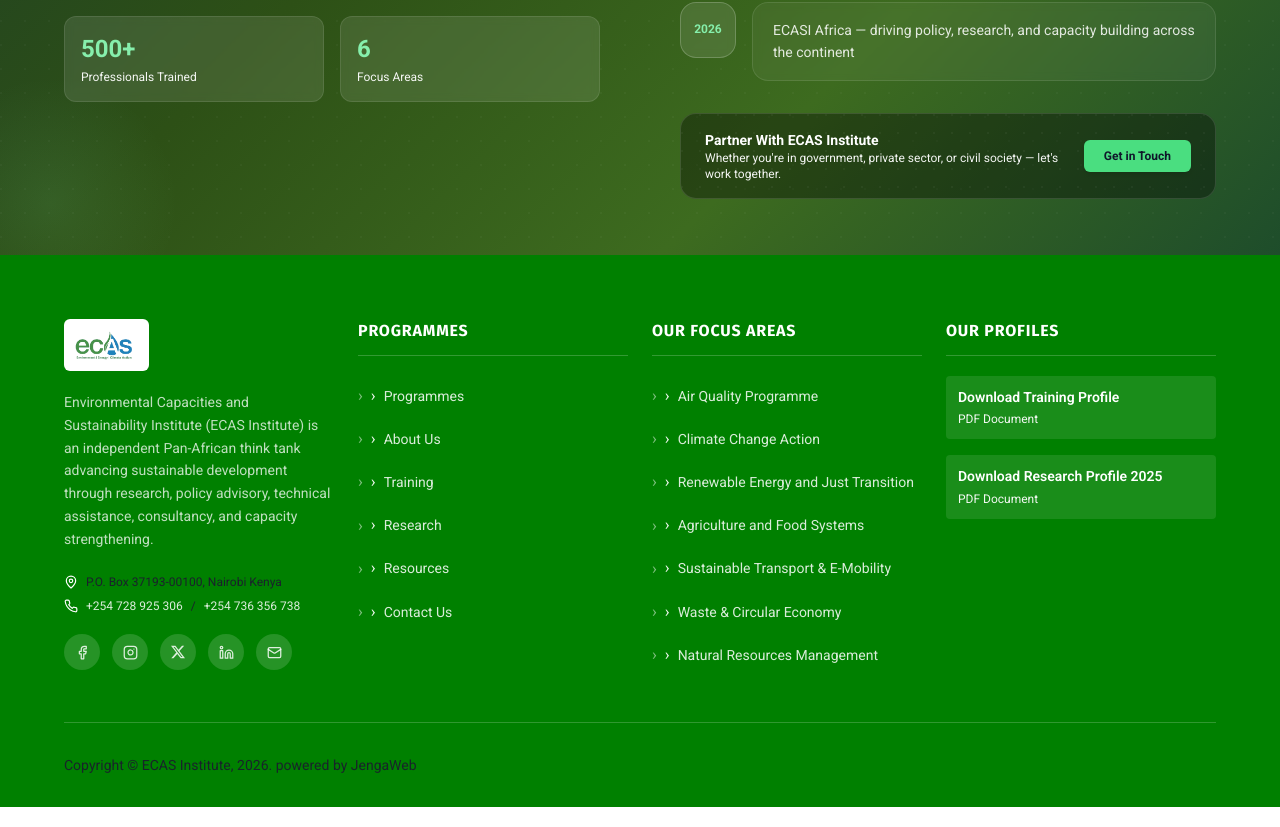
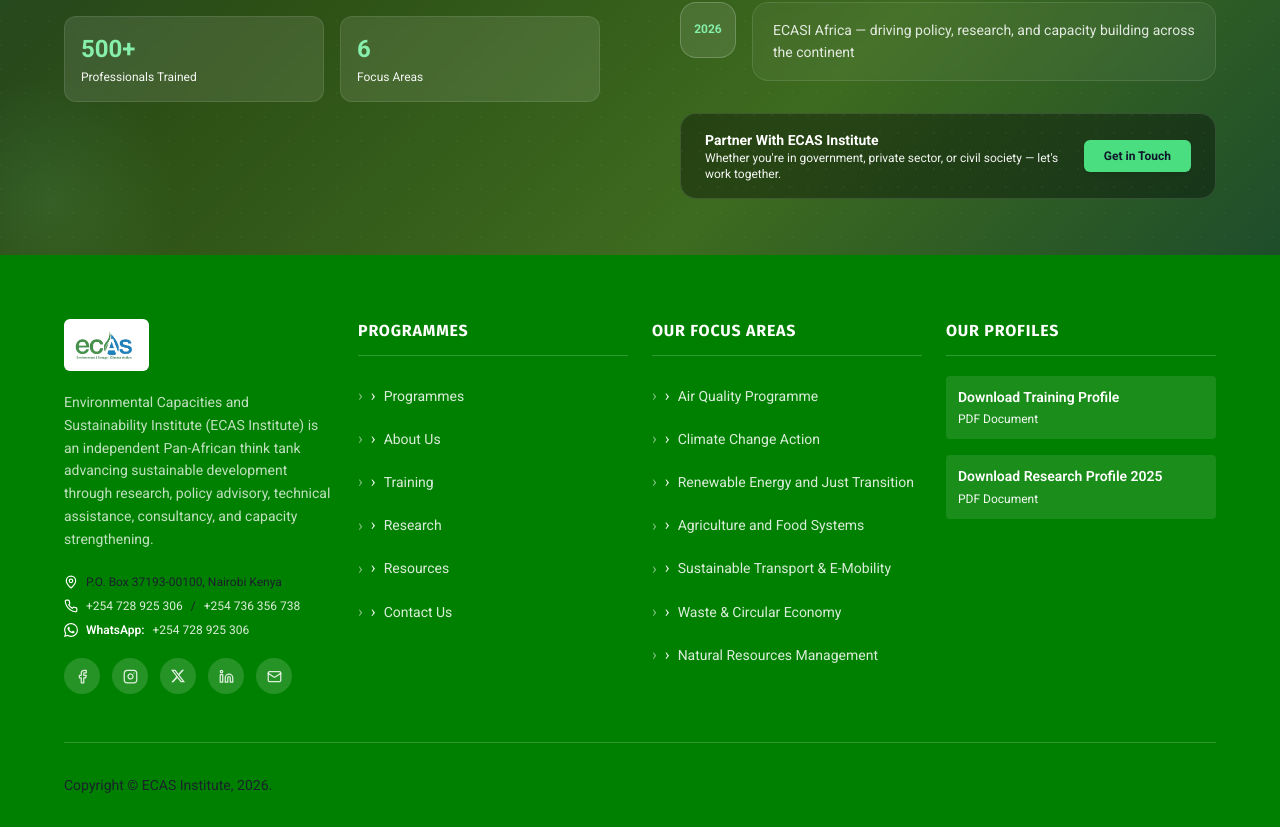
Before and after one commit to davies-dev404/ecasi_africa, a React (Vite) app: page /about in a window 1280 px wide. Shown: the part 4594-5421 px from the top of the page. Built offline with nearby package versions, Linux system fonts and the light colour scheme.

Commit message:
update footer and increase hero size

```diff
--- a/src/components/Footer.jsx
+++ b/src/components/Footer.jsx
@@ -32,6 +32,16 @@
                 <a href="tel:+254728925306" className="hover:underline hover:text-white transition-colors">+254 728 925 306</a>
                 <span>/</span>
                 <a href="tel:+254736356738" className="hover:underline hover:text-white transition-colors">+254 736 356 738</a>
+              </p>
+              <p className="flex items-center gap-2 mt-1">
+                {/* Custom WhatsApp SVG */}
+                <svg viewBox="0 0 24 24" className="w-[14px] h-[14px] text-white/80 shrink-0 fill-current" aria-hidden="true">
+                  <path d="M17.472 14.382c-.297-.149-1.758-.867-2.03-.967-.273-.099-.471-.148-.67.15-.197.297-.767.966-.94 1.164-.173.199-.347.223-.644.075-.297-.15-1.255-.463-2.39-1.475-.883-.788-1.48-1.761-1.653-2.059-.173-.297-.018-.458.13-.606.134-.133.298-.347.446-.52.149-.174.198-.298.298-.497.099-.198.05-.371-.025-.52-.075-.149-.669-1.612-.916-2.207-.242-.579-.487-.5-.669-.51a12.8 12.8 0 0 0-.57-.01c-.198 0-.52.074-.792.372-.272.297-1.04 1.016-1.04 2.479 0 1.462 1.065 2.875 1.213 3.074.149.198 2.096 3.2 5.077 4.487.709.306 1.262.489 1.694.625.712.227 1.36.195 1.871.118.571-.085 1.758-.719 2.006-1.413.248-.694.248-1.289.173-1.413-.074-.124-.272-.198-.57-.347m-5.421 7.403h-.004a9.87 9.87 0 0 1-5.031-1.378l-.361-.214-3.741.982.998-3.648-.235-.374a9.86 9.86 0 0 1-1.51-5.26c.001-5.45 4.436-9.884 9.888-9.884 2.64 0 5.122 1.03 6.988 2.898a9.825 9.825 0 0 1 2.893 6.994c-.003 5.45-4.437 9.884-9.885 9.884m8.413-18.297A11.815 11.815 0 0 0 12.05 0C5.495 0 .16 5.335.157 11.892c0 2.096.547 4.142 1.588 5.945L.057 24l6.305-1.654a11.882 11.882 0 0 0 5.683 1.448h.005c6.554 0 11.89-5.335 11.893-11.893a11.821 11.821 0 0 0-3.48-8.413Z"/>
+                </svg>
+                <span className="font-semibold text-white/80">WhatsApp:</span>
+                <a href="https://wa.me/254728925306" target="_blank" rel="noopener noreferrer" className="hover:underline hover:text-white transition-colors">
+                  +254 728 925 306
+                </a>
               </p>
             </div>
 
@@ -140,7 +150,7 @@
 
         {/* Bottom Bar */}
         <div className="border-t border-white/20 pt-8 flex flex-col md:flex-row justify-between items-center gap-4 text-sm text-white/60 text-center">
-          <p>Copyright © ECAS Institute, {year}. powered by JengaWeb</p>
+          <p>Copyright © ECAS Institute, {year}.</p>
         </div>
       </div>
     </footer>
--- a/src/pages/Index.jsx
+++ b/src/pages/Index.jsx
@@ -157,7 +157,7 @@
         position: 'relative',
         overflow: 'hidden',
         width: '100%',
-        height: 'clamp(250px, 40vh, 500px)',
+        height: 'clamp(350px, 70vh, 800px)',
         background: '#032e42',
       }}
     >
```
Also changed, not shown: 5 other files (tests, documents, lock files or other folders).
